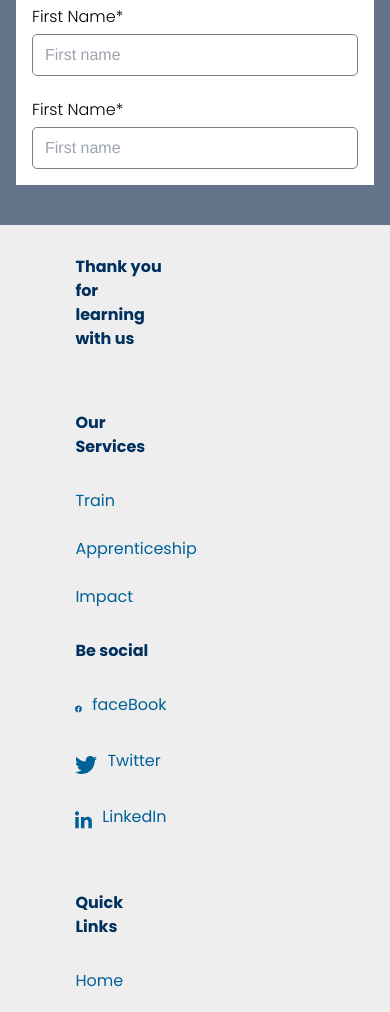
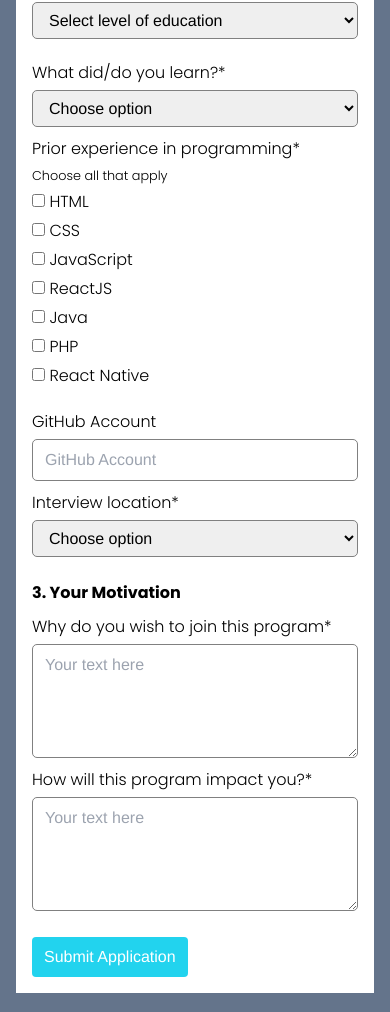
Before and after one commit to Miroriana/shecancode-website-dev, a React (Create React App) app: page /mobilejanuaryapplication in a window 390 px wide. Shown: the part 985-1997 px from the top of the page. Built offline with nearby package versions, Linux system fonts and the light colour scheme.

Commit message:
Mobile form
Form Completed

```diff
--- a/src/pages/Courses page/formInputs.css
+++ b/src/pages/Courses page/formInputs.css
@@ -26,7 +26,7 @@
 }
 
 .form-label label {
-    color: black;
+    color: gray;
     text-align: left;
     width: 100%;
 }
--- a/src/pages/JanApplication.js
+++ b/src/pages/JanApplication.js
@@ -31,11 +31,10 @@ const JanApplication = () => {
         residence: '',
         currentLevelOfEducation: '',
         whatDidYouStudy: '',
-        experience: '',
         techstack: '',
         gitHubAccount: '',
         whyDoYouWishToJoinThisProgram: '',
-        howThisProgramCanHelpYou: '',
+        howWillThisProgramHelpYou: '',
         interviewLocation: '',
     });
 
@@ -49,12 +48,12 @@ const JanApplication = () => {
         residence: '',
         currentLevelOfEducation: '',
         whatDidYouStudy: '',
-        experience: '',
         techstack: '',
         gitHubAccount: '',
         whyDoYouWishToJoinThisProgram: '',
-        howThisProgramCanHelpYou: '',
+        howWillThisProgramHelpYou: '',
         interviewLocation: '',
+        submit: ''
     });
 
     const handleInput = ({ currentTarget: target }) => {
@@ -77,11 +76,11 @@ const JanApplication = () => {
             <Header />
             <div className='w-full flex flex-wrap flex-shrink-0 justify-start align-top bg-slate-500 py-10 px-4 sm:px-24'>
                 <div className='w-full sm:w-1/3 flex flex-col flex-shrink justify-start gap-4 p-5 sm:p-10 bg-blue-900'>
-                    <h1 className='text-white font-black text-base text-left p-0 m-0'>January Mobile Application Program</h1>
-                    <p className='text-white'>Unlock Your Potential with Our Mobile Development Program.</p>
+                    <h1 className='text-white font-black text-left p-0 m-0 text-3xl'>January Mobile Application Program</h1>
+                    <p className='text-white text-base'>Unlock Your Potential with Our Mobile Development Program.</p>
                 </div>
                 <div className='w-full sm:w-8/12 flex flex-col flex-shrink justify-start align-top bg-white p-4 sm:p-10'>
-                    <p>1. Enter Your Details</p>
+                    <p className='font-bold'>1. Enter Your Personal Details</p>
                     <div className='flex w-full gap-0 sm:gap-3 flex-col sm:flex-row'>
                         <div className='form-input'>
                             <label className=''>First name*</label>
@@ -129,6 +128,7 @@ const JanApplication = () => {
                             {errors.age && <span className='error-message'>{errors.age}</span>}
                         </div>
                     </div>
+                    <p className='font-bold mt-6'>2. Enter Your Coding Experience</p>
                     <div className='flex w-full gap-3 flex-col sm:flex-row'>
                         <div className='form-input'>
                             <label className=''>Current level of education*</label>
@@ -165,15 +165,72 @@ const JanApplication = () => {
                     </div>
                     <div className='flex w-full gap-3 flex-col sm:flex-row'>
                         <div className='form-input'>
-                            <label className=''>First Name*</label>
-                            <input type='email' name='firstName' onChange={handleInput} value={formInputs.firstName || ''} placeholder='First name' />
+                            <label className=''>Prior experience in programming*</label>
+                            <small>Choose all that apply</small>
+                            <div>
+                                <input type='checkbox' name='techstack' onChange={handleInput} value={"HTML" || ''} />
+                                &nbsp;HTML
+                            </div>
+                            <div>
+                                <input type='checkbox' name='techstack' onChange={handleInput} value={"CSS" || ''} />
+                                &nbsp;CSS
+                            </div>
+                            <div>
+                                <input type='checkbox' name='techstack' onChange={handleInput} value={"JavaScript" || ''} />
+                                &nbsp;JavaScript
+                            </div>
+                            <div>
+                                <input type='checkbox' name='techstack' onChange={handleInput} value={"ReactJS" || ''} />
+                                &nbsp;ReactJS
+                            </div>
+                            <div>
+                                <input type='checkbox' name='techstack' onChange={handleInput} value={"Java" || ''} />
+                                &nbsp;Java
+                            </div>
+                            <div>
+                                <input type='checkbox' name='techstack' onChange={handleInput} value={"PHP" || ''} />
+                                &nbsp;PHP
+                            </div>
+                            <div>
+                                <input type='checkbox' name='techstack' onChange={handleInput} value={"React Native" || ''} />
+                                &nbsp;React Native
+                            </div>
                             {errors.firstName && <span className='error-message'>{errors.firstName}</span>}
                         </div>
                         <div className='form-input'>
-                            <label className=''>First Name*</label>
-                            <input type='phone' name='firstName' onChange={handleInput} value={formInputs.firstName || ''} placeholder='First name' />
-                            {errors.firstName && <span className='error-message'>{errors.firstName}</span>}
+                            <label className=''>GitHub Account</label>
+                            <input type='text' name='gitHubAccount' onChange={handleInput} value={formInputs.gitHubAccount || ''} placeholder='GitHub Account' />
+                            {errors.gitHubAccount && <span className='error-message'>{errors.gitHubAccount}</span>}
                         </div>
+                    </div>
+                    <div className='flex w-full gap-3 flex-col sm:flex-row'>
+                        <div className='form-input'>
+                            <label className=''>Interview location*</label>
+                            <select name='interviewLocation' onChange={handleInput}>
+                                <option value={""}>Choose option</option>
+                                <option value={"On site"}>On site</option>
+                                <option value={"On line"}>On line</option>
+                            </select>
+                            {errors.email && <span className='error-message'>{errors.email}</span>}
+                        </div>
+                    </div>
+                    <p className='font-bold mt-6'>3. Your Motivation</p>
+                    <div className='form-input'>
+                        <label className=''>Why do you wish to join this program*</label>
+                        <textarea name='whyDoYouWishToJoinThisProgram' onChange={handleInput} value={formInputs.whyDoYouWishToJoinThisProgram || ''} placeholder='Your text here' rows={4}></textarea>
+                        {errors.whyDoYouWishToJoinThisProgram && <span className='error-message'>{errors.whyDoYouWishToJoinThisProgram}</span>}
+                    </div>
+                    <div className='form-input'>
+                        <label className=''>How will this program impact you?*</label>
+                        <textarea name='howWillThisProgramHelpYou' onChange={handleInput} value={formInputs.howWillThisProgramHelpYou || ''} placeholder='Your text here' rows={4}></textarea>
+                        {errors.howWillThisProgramHelpYou && <span className='error-message'>{errors.howWillThisProgramHelpYou}</span>}
+                    </div>
+                    <div className='flex w-full gap-3 flex-col sm:flex-row'>
+                        <div className='form-input'>
+                            <input type='submit' value={'Submit Application'} className='bg-cyan-400 mt-4 py-2 px-3 text-white rounded hover:bg-black cursor-pointer'/>
+                            {errors.submit && <span className='error-message'>{errors.submit}</span>}
+                        </div>
+
                     </div>
                 </div>
             </div>
```
